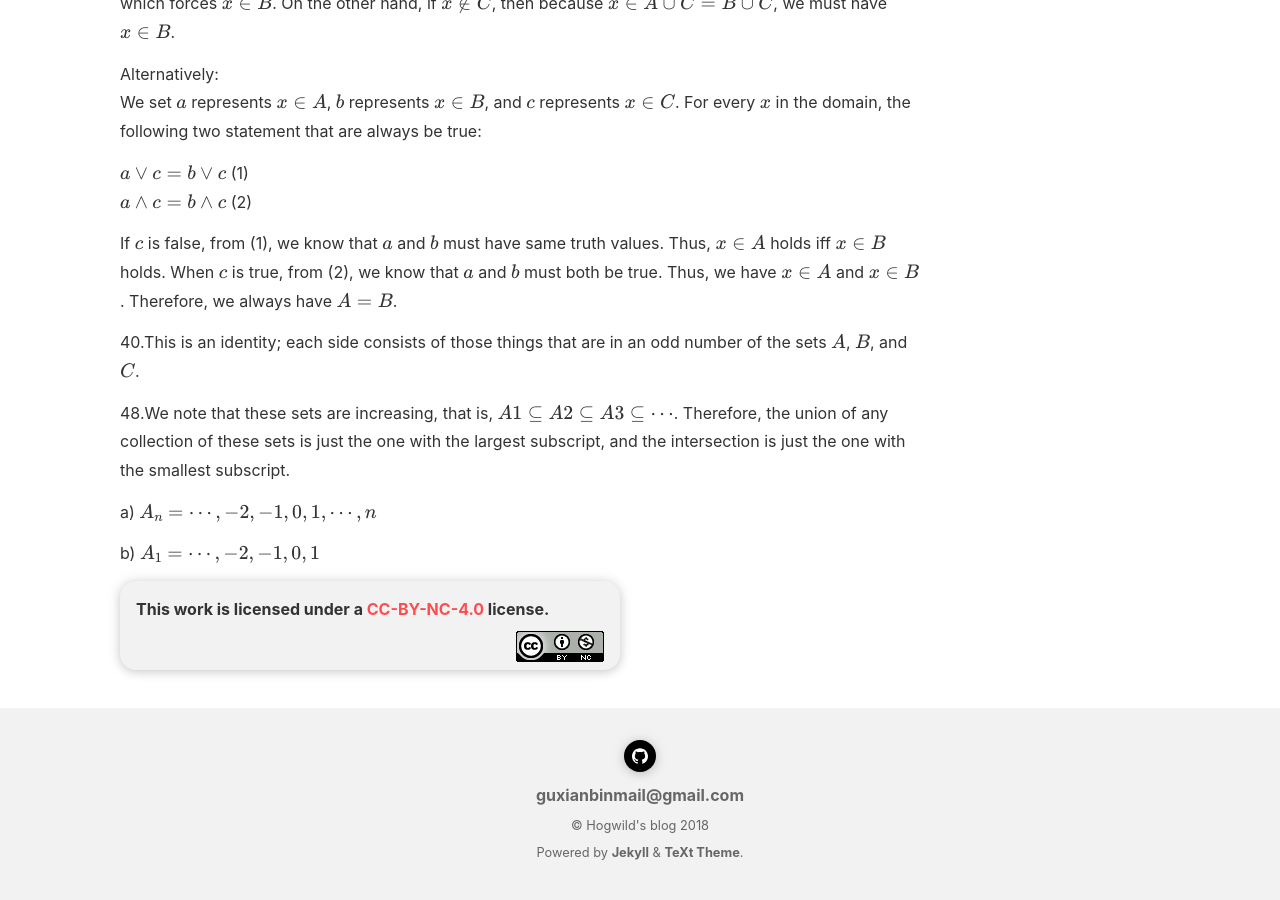
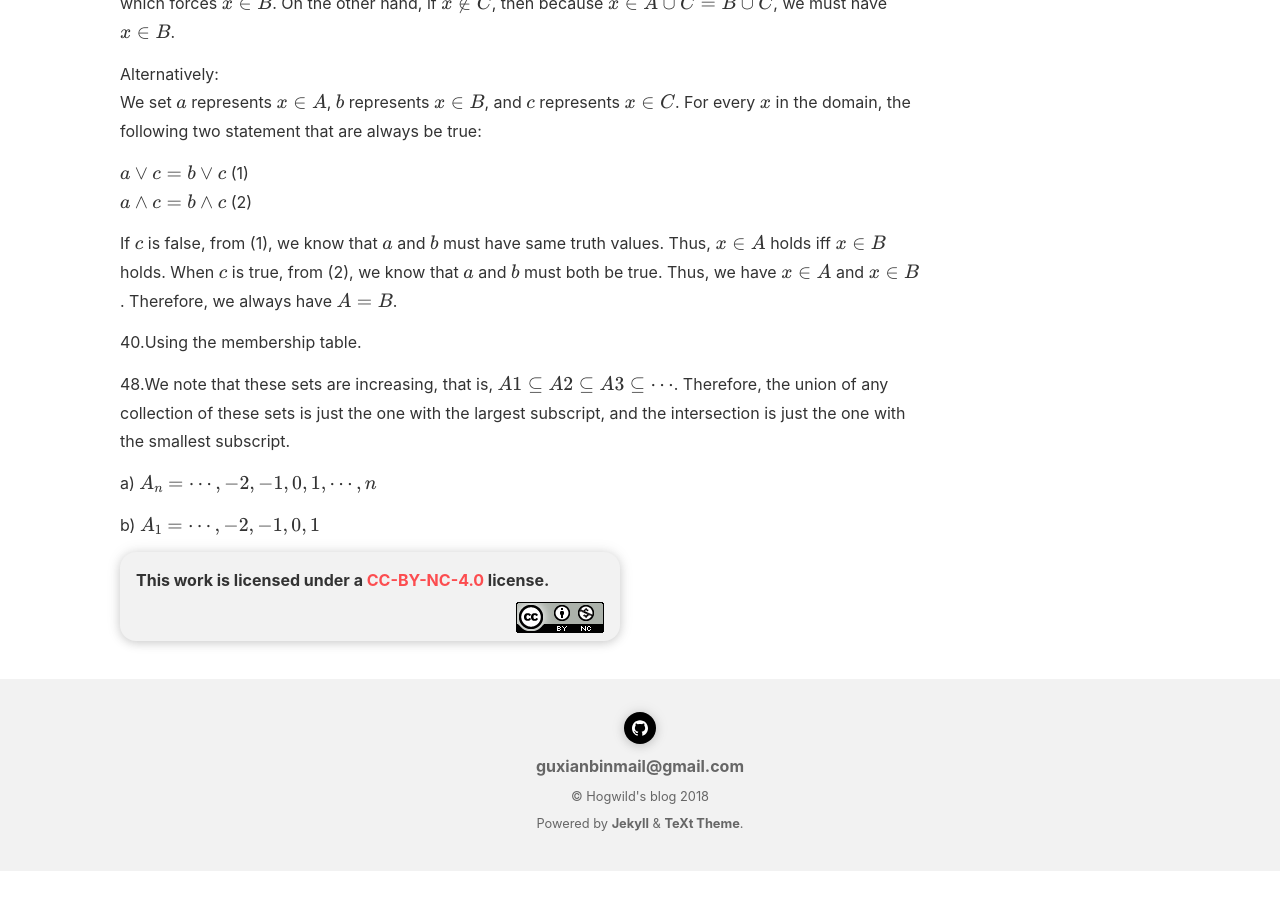
Before and after one commit to hogwild/blog, a Jekyll site: the page built from _posts/2018-2-26-DM-Homework3.md, in a window 1280 px wide and 900 px high, scrolled down 4378 px. Built offline with Jekyll 4.4.1, drawn with Linux system fonts in a browser that asks for light colours; nearby versions of some CDN libraries; formulas are drawn with MathJax 3; after the commit the page ends 5249 px from its top, so only the background shows below that.

Commit message:
update-dm-hw3

```diff
--- a/_posts/2018-2-26-DM-Homework3.md
+++ b/_posts/2018-2-26-DM-Homework3.md
@@ -131,7 +131,7 @@ If $c$ is false, from (1), we know that $a$ and $b$ must have same truth values.
 
 
 
-40.This is an identity; each side consists of those things that are in an odd number of the sets $A$, $B$, and $C$.
+40.Using the membership table.
 
 48.We note that these sets are increasing, that is, $A1\subseteq A2\subseteq A3 \subseteq \cdots$. Therefore, the union of any collection
 of these sets is just the one with the largest subscript, and the intersection is just the one with the smallest subscript.
```
